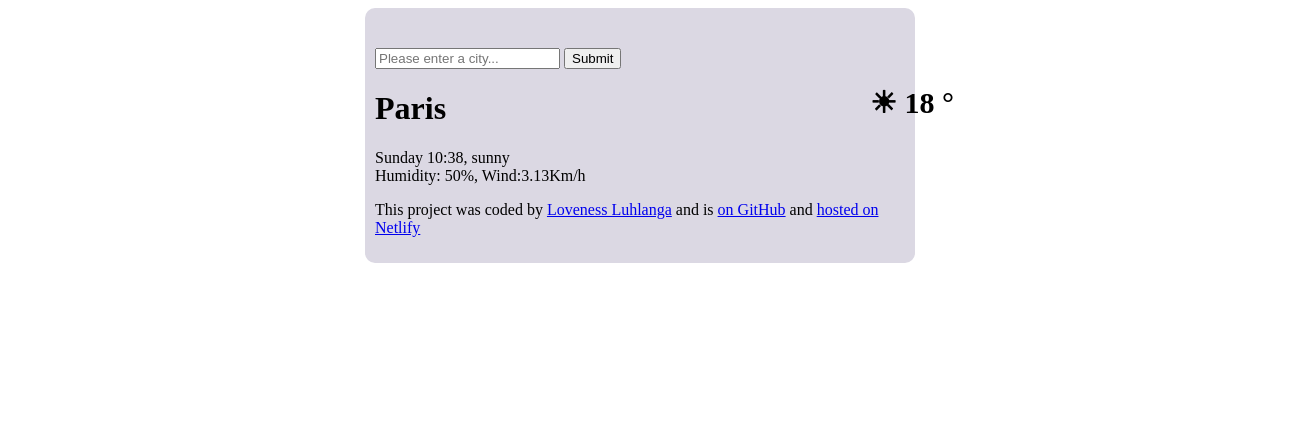
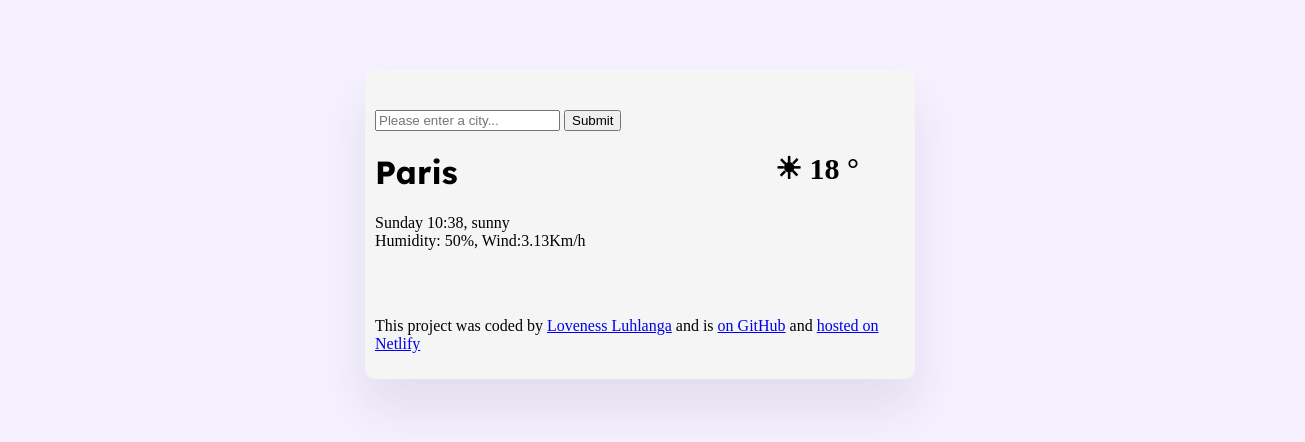
Before and after one commit to LuhlangaLoveness/Loveness-app, a plain HTML site: page index.html in a window 1280 px wide. Shown: the whole page, 1305 px wide, since content can reach past the window. Drawn offline with Linux system fonts and the light colour scheme.

Commit message:
embeded a google font for h1

```diff
--- a/index.html
+++ b/index.html
@@ -5,6 +5,9 @@
     <meta name="viewport" content="width=device-width, initial-scale=1.0" />
     <title>Document</title>
     <link rel="stylesheet" href="styles.css" />
+    <link rel="preconnect" href="https://fonts.googleapis.com">
+    <link rel="preconnect" href="https://fonts.gstatic.com" crossorigin>
+    <link href="https://fonts.googleapis.com/css2?family=Dancing+Script:wght@400..700&family=Lexend+Deca:wght@100..900&display=swap" rel="stylesheet">
   </head>
   <body >
     <div class="container">
@@ -14,9 +17,10 @@
         <input type="submit" placeholder="Search" />
       </form>
     </header>
+  </hr>
     <main>
       <div>
-      <h1>Paris</h1>
+      <h1 class="parisFont">Paris</h1>
       <p>
         Sunday 10:38, sunny</br>
         Humidity: 50%, Wind:3.13Km/h
--- a/styles.css
+++ b/styles.css
@@ -1,19 +1,20 @@
 .container {
   display: block;
-  margin: auto;
+  margin: 70px auto;
   width: 530px;
   padding: 10px;
   border-radius: 10px;
   border: none;
-  background-color: #dbd8e3;
+  background-color: whitesmoke;
+  box-shadow: 0 30px 50px rgba(65, 50, 100, 0.1);
 }
 body {
-  color: black;
+  background-color: #f5f1fe;
 }
 .temperature {
-  position: fixed;
-  top: 85px;
-  left: 870px;
+  position: relative;
+  top: -115px;
+  left: 400px;
   font-size: 30px;
   font-weight: bold;
 }
@@ -21,3 +22,10 @@ form {
   margin: auto;
   padding: 30px 0px 0px 0px;
 }
+
+.parisFont {
+  font-family: "Lexend Deca", sans-serif;
+  font-optical-sizing: auto;
+  font-weight: 300px;
+  font-style: normal;
+}
```
